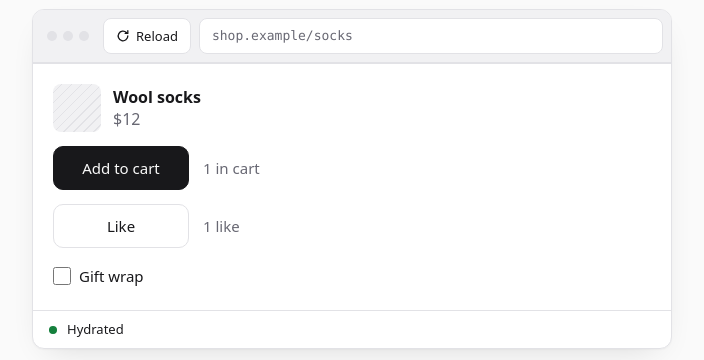
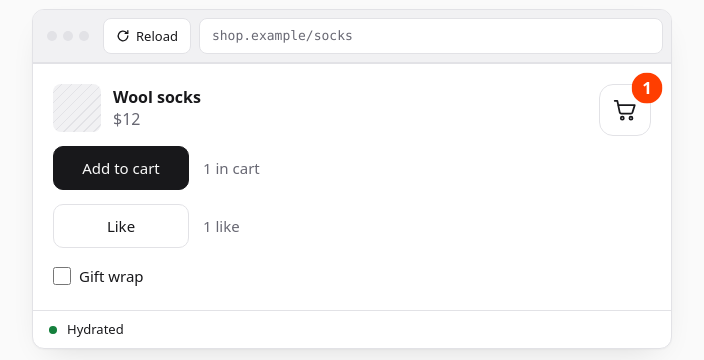
Before and after one commit to khromov/sveltekit-event-replay, a SvelteKit app: page / in a window 1280 px wide. Both pictures are taken after a click on the button "Add to cart". Shown: the part 632-992 px from the top of the page, without its empty margins (288-992 px from the left). Built offline with nearby package versions, Linux system fonts and the light colour scheme.

Commit message:
docs: added items fly into a cart icon in the demo

```diff
--- a/src/routes/(site)/Demo.svelte
+++ b/src/routes/(site)/Demo.svelte
@@ -48,6 +48,24 @@ package would (or wouldn't) handle them.
 
 	/** @type {HTMLElement} */
 	let content;
+
+	/** @type {HTMLElement} */
+	let thumb;
+
+	/** @type {HTMLElement} */
+	let cart;
+
+	/** How many items have landed in the cart icon, which trails `counts.cart` while they fly */
+	let landed = $state(0);
+
+	/** @typedef {{ id: number, left: number, top: number, dx: number, dy: number }} Flight */
+
+	/**
+	 * Copies of the product picture on their way to the cart
+	 * @type {Flight[]}
+	 */
+	let flights = $state([]);
+	let next_flight = 0;
 
 	/** @type {Animation | undefined} */
 	let loading;
@@ -131,6 +149,8 @@ package would (or wouldn't) handle them.
 		results[mode] = no_clicks();
 		hydrated = false;
 		counts = { cart: 0, like: 0 };
+		landed = 0;
+		flights = [];
 		gift_wrap = false;
 		clicked = [];
 
@@ -146,7 +166,7 @@ package would (or wouldn't) handle them.
 
 		if (mode === 'with') {
 			for (const target of clicked) {
-				counts[target]++;
+				add(target);
 				results.with.replayed++;
 			}
 		}
@@ -154,10 +174,70 @@ package would (or wouldn't) handle them.
 		clicked = [];
 	}
 
+	/**
+	 * What the mock page's handlers do once they're listening
+	 * @param {Target} target
+	 */
+	function add(target) {
+		counts[target]++;
+		if (target === 'cart') fly();
+	}
+
+	/** Sends a copy of the product picture along an arc into the cart icon */
+	function fly() {
+		if (matchMedia('(prefers-reduced-motion: reduce)').matches) return land();
+
+		const page = content.getBoundingClientRect();
+		const from = thumb.getBoundingClientRect();
+		const to = cart.getBoundingClientRect();
+
+		flights.push({
+			id: next_flight++,
+			left: from.left - page.left,
+			top: from.top - page.top,
+			dx: to.left + to.width / 2 - (from.left + from.width / 2),
+			dy: to.top + to.height / 2 - (from.top + from.height / 2)
+		});
+	}
+
+	/**
+	 * Animates one flying copy of the product picture, and lands it in the cart
+	 * @param {Flight} flight
+	 * @returns {import('svelte/attachments').Attachment<HTMLElement>}
+	 */
+	function travel({ id, dx, dy }) {
+		return (element) => {
+			// a parabola that rises a little above the straight line between the two
+			const keyframes = Array.from({ length: 13 }, (_, i) => {
+				const t = i / 12;
+				const x = dx * t;
+				const y = dy * t - 48 * 4 * t * (1 - t);
+				return {
+					transform: `translate(${x}px, ${y}px) scale(${1 - 0.7 * t})`,
+					opacity: 1 - 0.4 * t
+				};
+			});
+
+			const animation = element.animate(keyframes, { duration: 650, easing: 'ease-in-out' });
+			animation.onfinish = () => {
+				flights = flights.filter((flight) => flight.id !== id);
+				land();
+			};
+
+			// a reload clears `flights`, which removes copies still in the air without landing them
+			return () => animation.cancel();
+		};
+	}
+
+	function land() {
+		landed++;
+		cart.animate({ transform: ['scale(1)', 'scale(1.2)', 'scale(1)'] }, { duration: 300 });
+	}
+
 	/** @param {Target} target */
 	function click(target) {
 		if (hydrated) {
-			counts[target]++;
+			add(target);
 			return;
 		}
 
@@ -256,9 +336,35 @@ package would (or wouldn't) handle them.
 		<!-- kept in the layout while blank, so the demo doesn't change height when it loads -->
 		<div class="page" class:blank={!loaded} inert={!loaded} bind:this={content}>
 			<p class="product">
-				<span class="thumb" aria-hidden="true"></span>
+				<span class="thumb" aria-hidden="true" bind:this={thumb}></span>
 				<span><strong>Wool socks</strong><br />$12</span>
 			</p>
+
+			<!-- the mock shop's cart; "N in cart" next to the button says the same for screen readers -->
+			<span class="cart" aria-hidden="true" bind:this={cart}>
+				<svg viewBox="0 0 24 24" width="26" height="26">
+					<path
+						d="M2.5 3.5h2.4l2.2 10.6a1.6 1.6 0 0 0 1.6 1.3h8.6a1.6 1.6 0 0 0 1.6-1.2L21 7.5H5.6"
+					/>
+					<circle cx="9.5" cy="19.5" r="1.4" />
+					<circle cx="17.5" cy="19.5" r="1.4" />
+				</svg>
+				{#if landed}
+					{#key landed}
+						<b>{landed}</b>
+					{/key}
+				{/if}
+			</span>
+
+			{#each flights as flight (flight.id)}
+				<span
+					class="thumb flying"
+					aria-hidden="true"
+					style:left="{flight.left}px"
+					style:top="{flight.top}px"
+					{@attach travel(flight)}
+				></span>
+			{/each}
 
 			<p class="action">
 				<button
@@ -512,9 +618,63 @@ package would (or wouldn't) handle them.
 	}
 
 	.page {
+		position: relative;
 		display: grid;
 		gap: 0.875rem;
 		padding: 1.25rem;
+	}
+
+	.cart {
+		position: absolute;
+		top: 1.25rem;
+		right: 1.25rem;
+		display: grid;
+		place-items: center;
+		width: 3.25rem;
+		height: 3.25rem;
+		border: 1px solid var(--border);
+		border-radius: 0.875rem;
+		color: var(--text);
+	}
+
+	.cart svg {
+		fill: none;
+		stroke: currentColor;
+		stroke-width: 1.6;
+		stroke-linecap: round;
+		stroke-linejoin: round;
+	}
+
+	.cart b {
+		position: absolute;
+		top: -0.5rem;
+		right: -0.5rem;
+		display: grid;
+		place-items: center;
+		min-width: 1.375rem;
+		height: 1.375rem;
+		padding: 0 0.3rem;
+		border-radius: 999px;
+		background: var(--accent);
+		color: #fff;
+		font-size: 0.75rem;
+		font-variant-numeric: tabular-nums;
+		animation: badge 0.4s ease-out;
+	}
+
+	@keyframes badge {
+		from {
+			transform: scale(1.4);
+		}
+	}
+
+	/* the copy of the product picture that flies into the cart */
+	.thumb.flying {
+		position: absolute;
+		z-index: 1;
+		margin: 0;
+		pointer-events: none;
+		box-shadow: 0 0.5rem 1rem rgb(0 0 0 / 0.2);
 	}
 
 	.page.blank {
@@ -658,7 +818,8 @@ package would (or wouldn't) handle them.
 
 	@media (prefers-reduced-motion: reduce) {
 		.indicator,
-		.action output.pop {
+		.action output.pop,
+		.cart b {
 			animation: none;
 		}
 	}
@@ -679,5 +840,10 @@ package would (or wouldn't) handle them.
 		.page {
 			padding: 1rem;
 		}
+
+		.cart {
+			top: 1rem;
+			right: 1rem;
+		}
 	}
 </style>
```
Also changed, not shown: 1 other file (tests, documents, lock files or other folders).
